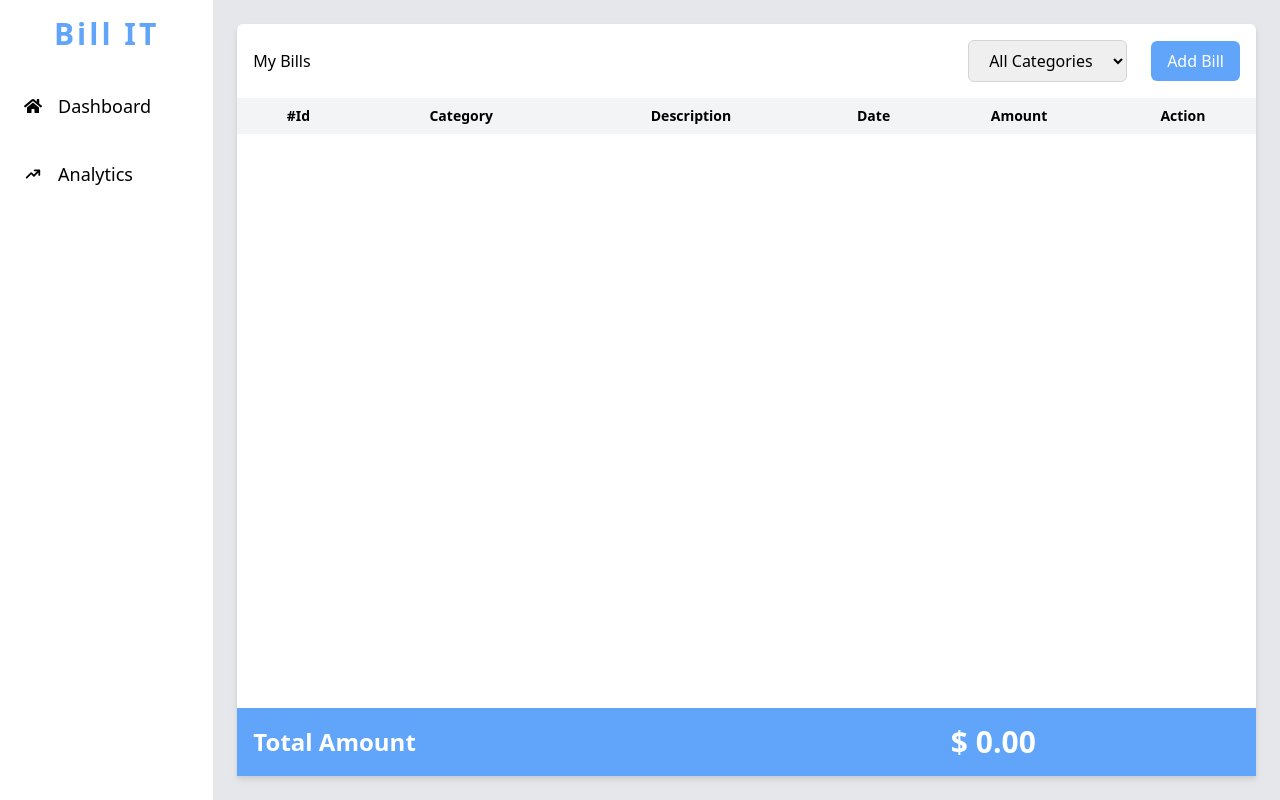
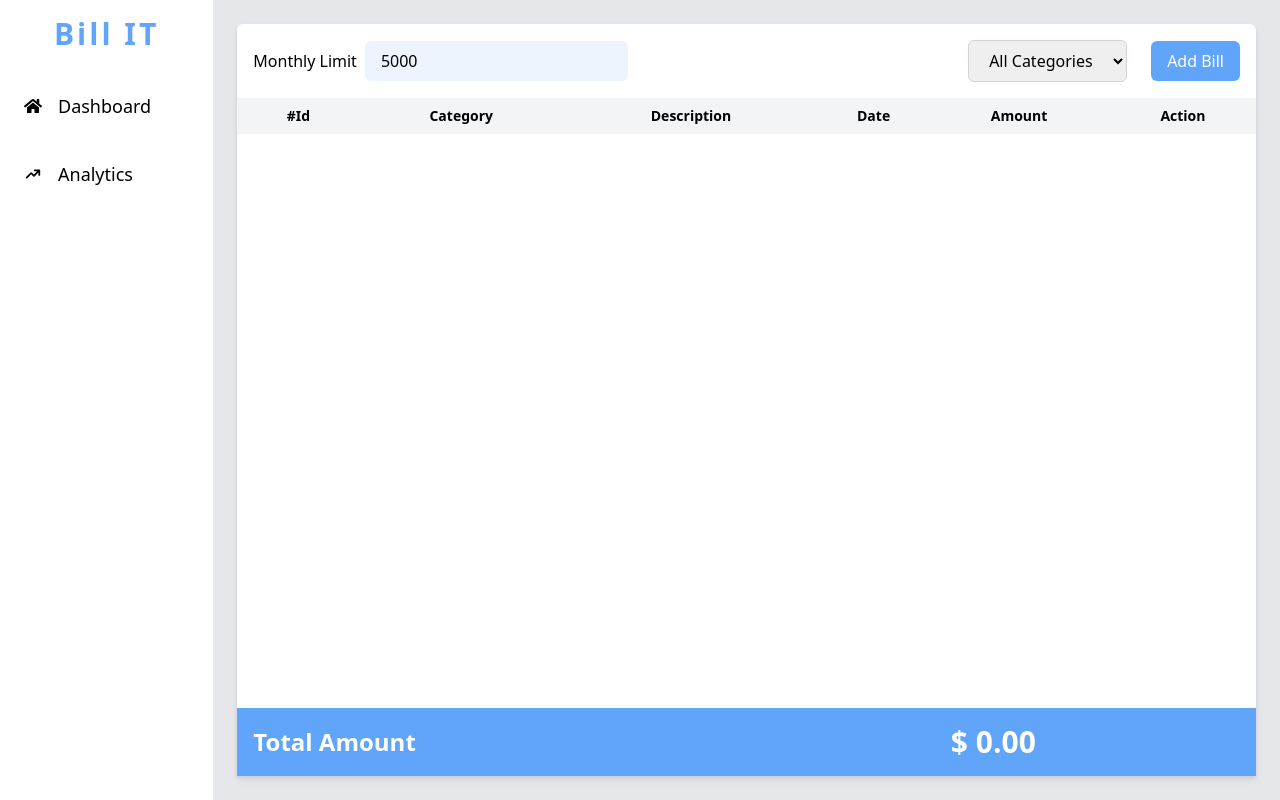
Before and after one commit to jassi-singh/bill-manager, a React (Create React App) app: page / in a window 1280 px wide. Built offline with nearby package versions, Linux system fonts and the light colour scheme.

Commit message:
Added monthly limit and minimum bills to pay

```diff
--- a/src/features/bill/billSlice.ts
+++ b/src/features/bill/billSlice.ts
@@ -9,6 +9,7 @@ export interface BillState {
   count: number;
   formType: "edit" | "add";
   selectedCategory: Categories | "All Categories";
+  monthlyLimit: number;
 }
 
 const initialState: BillState = {
@@ -24,6 +25,7 @@ const initialState: BillState = {
   count: 2,
   formType: "add",
   selectedCategory: "All Categories",
+  monthlyLimit: 5000,
 };
 
 export const billSlice = createSlice({
@@ -69,6 +71,9 @@ export const billSlice = createSlice({
     ) => {
       state.selectedCategory = action.payload;
     },
+    updateMonthlyLimit: (state, action: PayloadAction<number>) => {
+      state.monthlyLimit = action.payload;
+    },
   },
 });
 
@@ -80,6 +85,7 @@ export const {
   updateFormBill,
   updateBill,
   changeCategory,
+  updateMonthlyLimit,
 } = billSlice.actions;
 
 export const selectBillList = (state: RootState) =>
@@ -130,5 +136,25 @@ export const selectTotalAmountByMonth = (state: RootState) => {
   });
   return totalAmountByEachMonth;
 };
+export const selectMonthlyLimit = (state: RootState) => state.bill.monthlyLimit;
+
+export const selectBillsToPay = (state: RootState) => {
+  const totalAmount = state.bill.bills.reduce(
+    (acc, bill) => acc + bill.amount,
+    0
+  );
+  const monthlyLimit = state.bill.monthlyLimit;
+  if (totalAmount <= monthlyLimit) return [];
+  var bills = state.bill.bills.slice().sort((a, b) => a.amount - b.amount);
+  const billsToDelete = [];
+  let total = totalAmount;
+  for (let i = bills.length - 1; i >= 0; i--) {
+    if (total > monthlyLimit) {
+      total -= bills[i].amount;
+      billsToDelete.push(bills[i].id);
+    } else break;
+  }
+  return billsToDelete;
+};
 
 export default billSlice.reducer;
--- a/src/features/bill/components/BillItem.tsx
+++ b/src/features/bill/components/BillItem.tsx
@@ -1,11 +1,15 @@
+import clsx from "clsx";
 import React from "react";
 import { AiFillDelete, AiFillEdit } from "react-icons/ai";
-import { useAppDispatch } from "../../../app/hooks";
+import { GoAlert } from "react-icons/go";
+import { useAppDispatch, useAppSelector } from "../../../app/hooks";
 import { Bill } from "../../../types";
-import { deleteBill, showBillForm } from "../billSlice";
+import { deleteBill, selectBillsToPay, showBillForm } from "../billSlice";
 
 const BillItem = (params: Bill) => {
   const dispatch = useAppDispatch();
+  const payableBills = useAppSelector(selectBillsToPay);
+  const [showTooltip, setShowTooltip] = React.useState(false);
   return (
     <tr className="border-b">
       <td className="py-4">{params.id}</td>
@@ -13,19 +17,47 @@ const BillItem = (params: Bill) => {
       <td className="max-w-0">{params.description}</td>
       <td>{new Date(params.date).toISOString().split("T")[0]}</td>
       <td>$ {params.amount.toFixed(2)}</td>
-      <td>
+      <td className="max-w-1">
         <button
           onClick={() => dispatch(showBillForm(params))}
-          className="text-blue-400 px-4 py-2 rounded-md mr-4 ring-1 ring-blue-400 hover:bg-blue-400 hover:text-white"
+          className="text-blue-400 px-4 py-2 rounded-md ring-1 ring-blue-400 hover:bg-blue-400 hover:text-white"
         >
           <AiFillEdit />
         </button>
         <button
           onClick={() => dispatch(deleteBill(params.id))}
-          className="text-red-400 px-4 py-2 rounded-md ring-1 ring-red-400 hover:bg-red-400 hover:text-white"
+          className="text-red-400 px-4 py-2 rounded-md ring-1 ring-red-400 hover:bg-red-400 hover:text-white mx-2"
         >
           <AiFillDelete />
         </button>
+        {payableBills.includes(params.id) && (
+          <button
+            onMouseOver={() => {
+              setShowTooltip(true);
+            }}
+            onMouseOut={() => {
+              setShowTooltip(false);
+            }}
+            className="relative text-yellow-400 px-4 py-2 rounded-md ring-1 ring-yellow-400 hover:bg-yellow-400 hover:text-white"
+          >
+            <GoAlert />
+
+            <div
+              className={clsx(
+                "absolute z-10 w-48 right-0 top-8 flex flex-col gap-2 p-4 bg-white rounded-md shadow-md text-black",
+                {
+                  hidden: !showTooltip,
+                }
+              )}
+            >
+              <div className="flex items-center gap-2">
+                <span className="text-sm">
+                  Pay Bill to stay under monthly limit
+                </span>
+              </div>
+            </div>
+          </button>
+        )}
       </td>
     </tr>
   );
--- /dev/null
+++ b/src/features/bill/components/MonthlyLimitInput.tsx
@@ -0,0 +1,25 @@
+import React from "react";
+import { useAppDispatch, useAppSelector } from "../../../app/hooks";
+import { selectMonthlyLimit, updateMonthlyLimit } from "../billSlice";
+
+const MonthlyLimitInput = () => {
+  const dispatch = useAppDispatch();
+  const monthlyLimit = useAppSelector(selectMonthlyLimit);
+  return (
+    <div className="flex gap-2 items-center">
+      <label htmlFor="monthlyLimit">Monthly Limit</label>
+      <input
+        className="bg-blue-100/50 px-4 py-2 rounded-md"
+        type="number"
+        name="monthlyLimit"
+        id="monthlyLimit"
+        value={monthlyLimit}
+        onChange={(e) => {
+          dispatch(updateMonthlyLimit(Number(e.target.value)));
+        }}
+      />
+    </div>
+  );
+};
+
+export default MonthlyLimitInput;
--- a/src/pages/Dashboard.tsx
+++ b/src/pages/Dashboard.tsx
@@ -1,6 +1,7 @@
 import React from "react";
 import BillList from "../features/bill/BillList";
 import AddBillButton from "../features/bill/components/AddBillButton";
+import MonthlyLimitInput from "../features/bill/components/MonthlyLimitInput";
 import SelectCategoryButton from "../features/bill/components/SelectCategoryButton";
 import TotalAmount from "../features/bill/components/TotalAmount";
 
@@ -8,7 +9,7 @@ const Dashboard = () => {
   return (
     <div className="h-full flex flex-col">
       <div className="flex justify-between items-center p-4">
-        <div>My Bills</div>
+        <MonthlyLimitInput />
         <div>
           <SelectCategoryButton />
           <AddBillButton />
```
